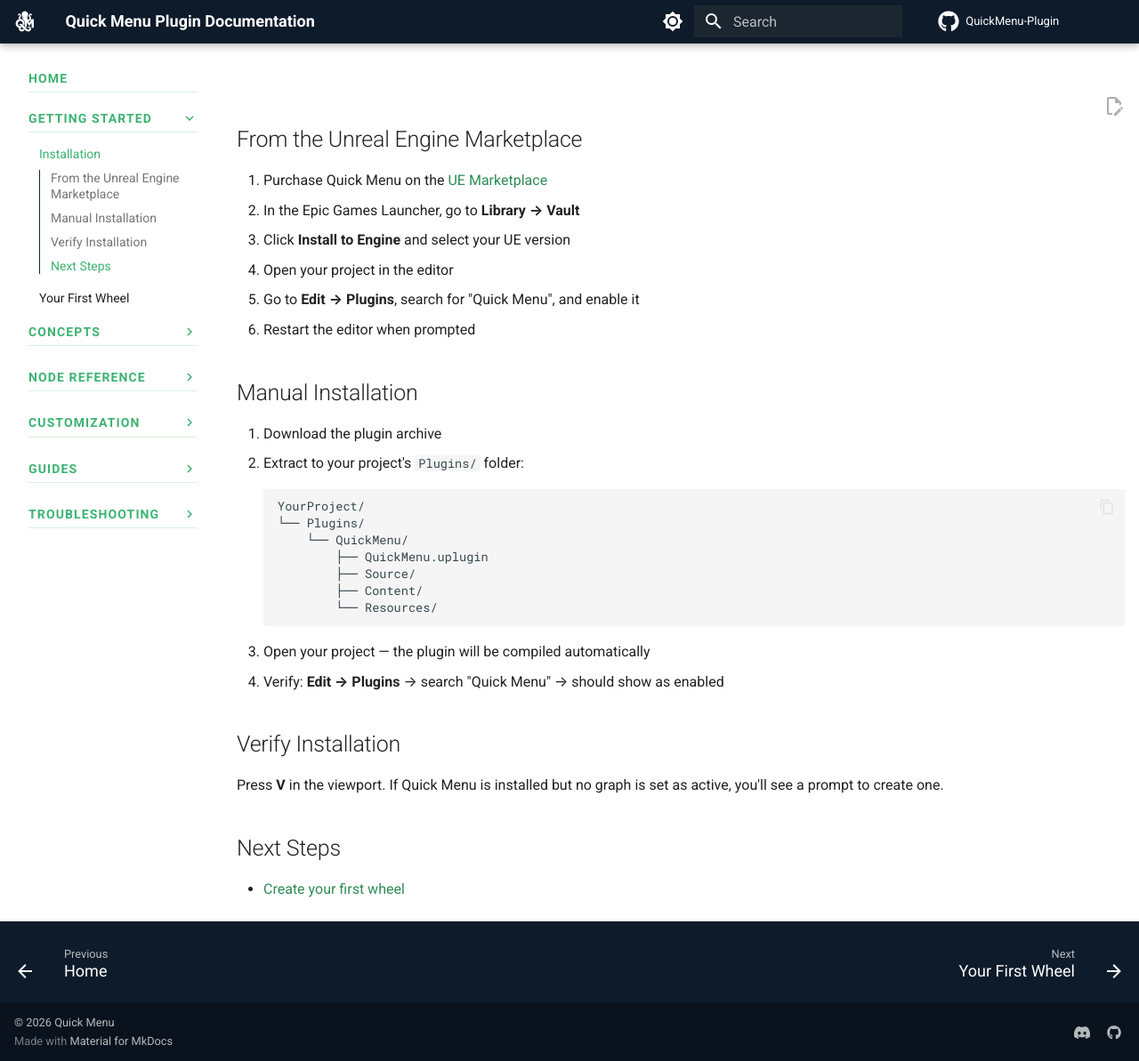
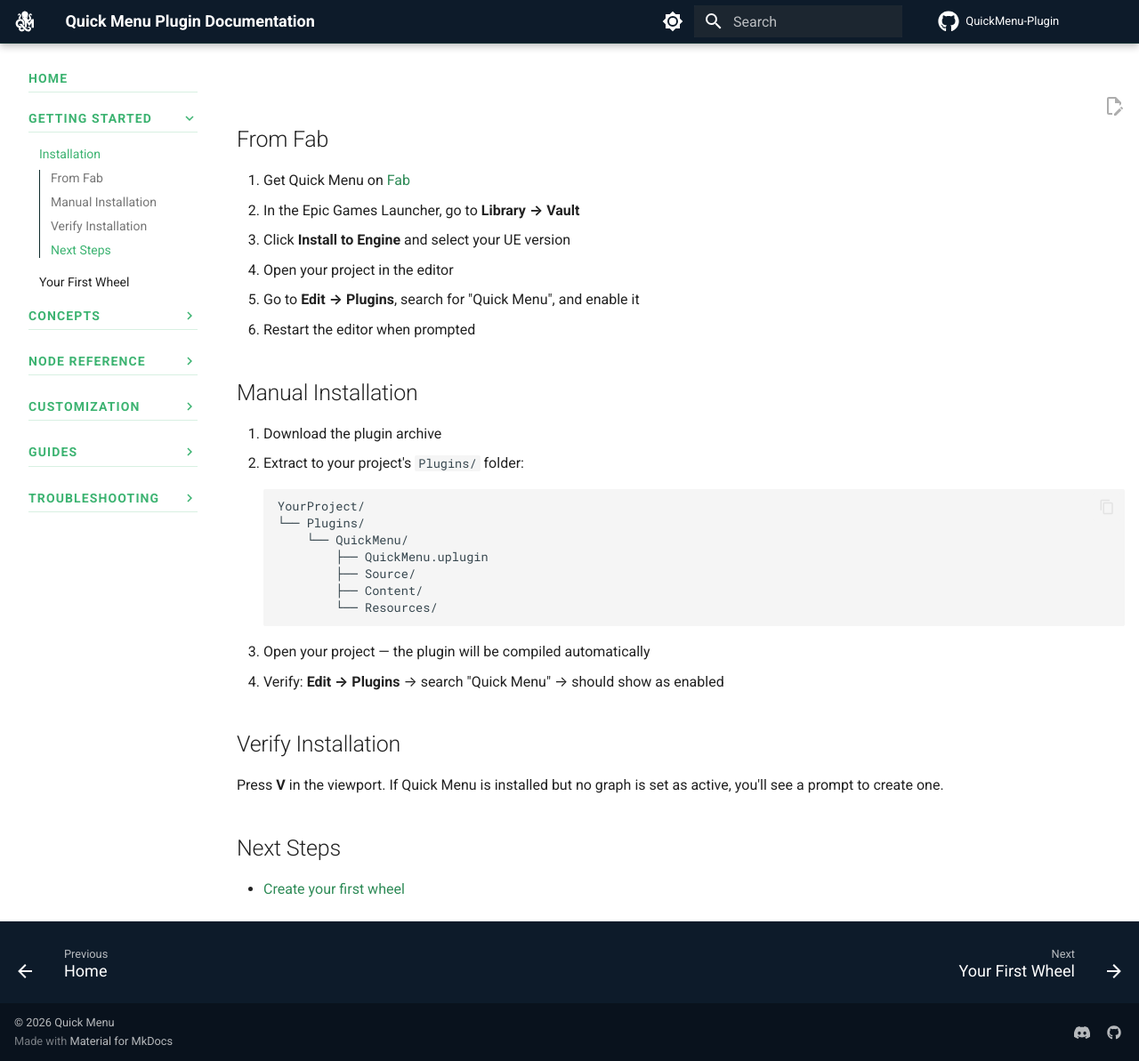
Before and after one commit to Bassounet/QuickMenu-Plugin, an MkDocs documentation site: the page built from docs/getting-started/installation.md, in a window 1280 px wide and 1193 px high. Shown: the whole window at 89% size. Built offline with MkDocs 1.6.1 and Material for MkDocs 9.7.7, drawn with Linux system fonts in a browser that asks for light colours; comment, search, counter and statistics services are not loaded.

Commit message:
Rename Unreal Engine Marketplace to Fab
Co-Authored-By: Claude Opus 4.6 <noreply@anthropic.com>

```diff
--- a/docs/getting-started/installation.md
+++ b/docs/getting-started/installation.md
@@ -1,8 +1,8 @@
 # Installation
 
-## From the Unreal Engine Marketplace
+## From Fab
 
-1. Purchase Quick Menu on the [UE Marketplace](https://unrealengine.com/marketplace) <!-- TODO: add real link -->
+1. Get Quick Menu on [Fab](https://www.fab.com/) <!-- TODO: add real link -->
 2. In the Epic Games Launcher, go to **Library → Vault**
 3. Click **Install to Engine** and select your UE version
 4. Open your project in the editor
```
